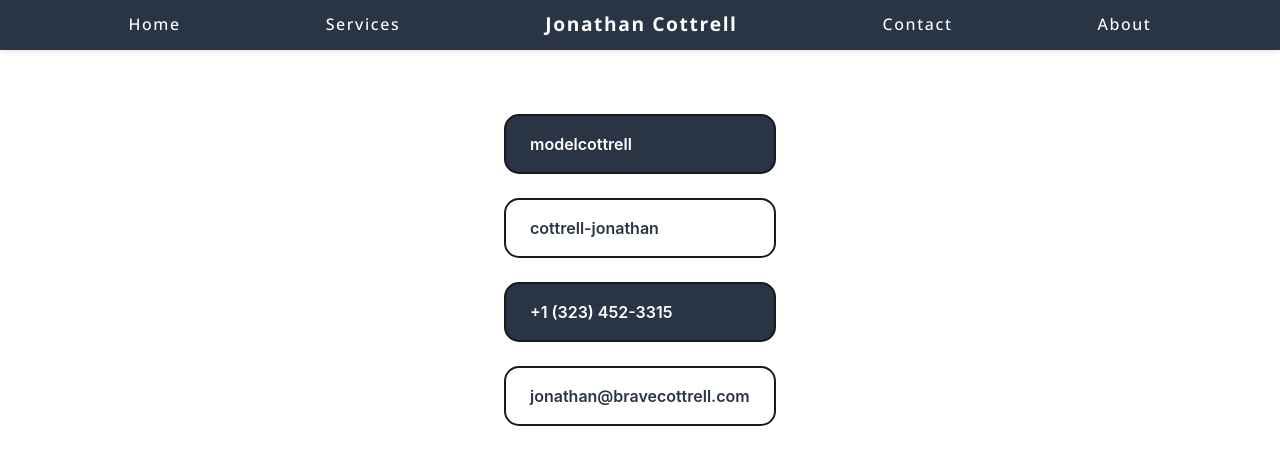
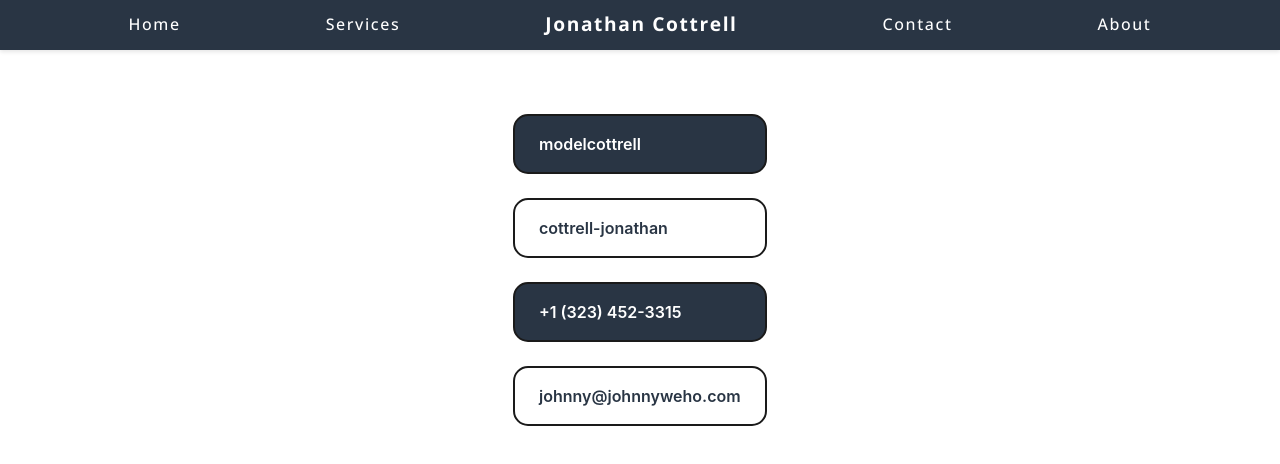
Before and after one commit to joncottrell/about-me, an Eleventy site: page contact.njk in a window 1280 px wide. Built offline with nearby package versions, Linux system fonts and the light colour scheme; Eleventy itself is replaced by a stand-in of ours; files that its build step writes are made by us from their sources; what @joncottrell/eleventy-fa-icons would draw is missing.

Commit message:
changed contact info

```diff
--- a/contact.njk
+++ b/contact.njk
@@ -35,7 +35,7 @@ layout: "layouts/base.njk"
       type = "solid",
       class = "icon"
  %}
-    jonathan@bravecottrell.com
+    johnny@johnnyweho.com
   </a>
   </div>
 </div>
```
